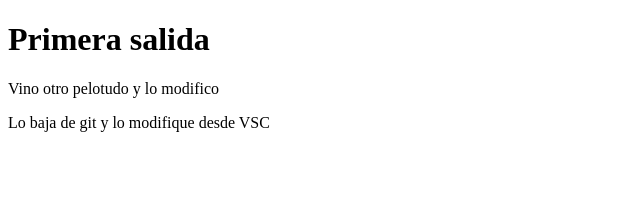
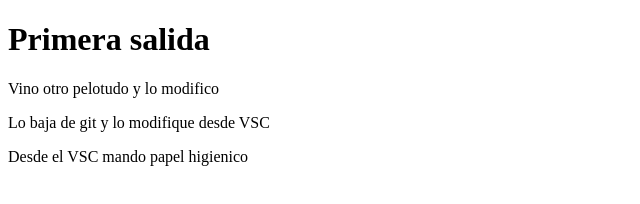
Before and after one commit to MariaJoseSaravia/SaleOSale, a plain HTML site: page index.html in a window 1280 px wide. Shown: the whole page, without its empty margins (0-640 px from the left). Drawn offline with Linux system fonts and the light colour scheme.

Commit message:
Puseo el conflicto

```diff
--- a/index.html
+++ b/index.html
@@ -10,5 +10,6 @@
     <h1>Primera salida</h1>
     <P>Vino otro pelotudo y lo modifico</p>
     <p>Lo baja de git y lo modifique desde VSC</p>
+    <p>Desde el VSC mando papel higienico</p>
 </body>
 </html>
```
